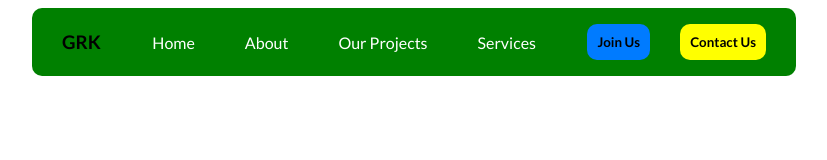
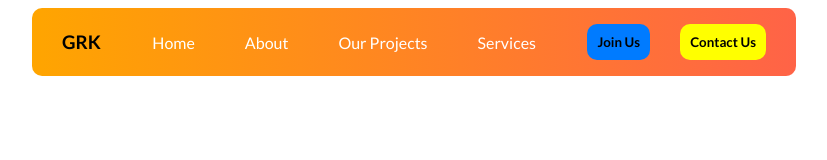
Before and after one commit to rksaykot999/GRK, a plain HTML site: page index.html in a window 1280 px wide. Shown: the whole page, without its empty margins (226-1053 px from the left). Drawn offline with Linux system fonts and the light colour scheme.

Commit message:
Nab done.

```diff
--- a/style.css
+++ b/style.css
@@ -1,7 +1,7 @@
 @import url('https://fonts.googleapis.com/css2?family=Lato:ital,wght@0,100;0,300;0,400;0,700;0,900;1,100;1,300;1,400;1,700;1,900&display=swap');
 
 .navbar {
-    background-color: green;
+    background: linear-gradient(to right, orange, tomato);
     display: flex;
     margin: 0 250px;
     padding: 0 30px;
```
